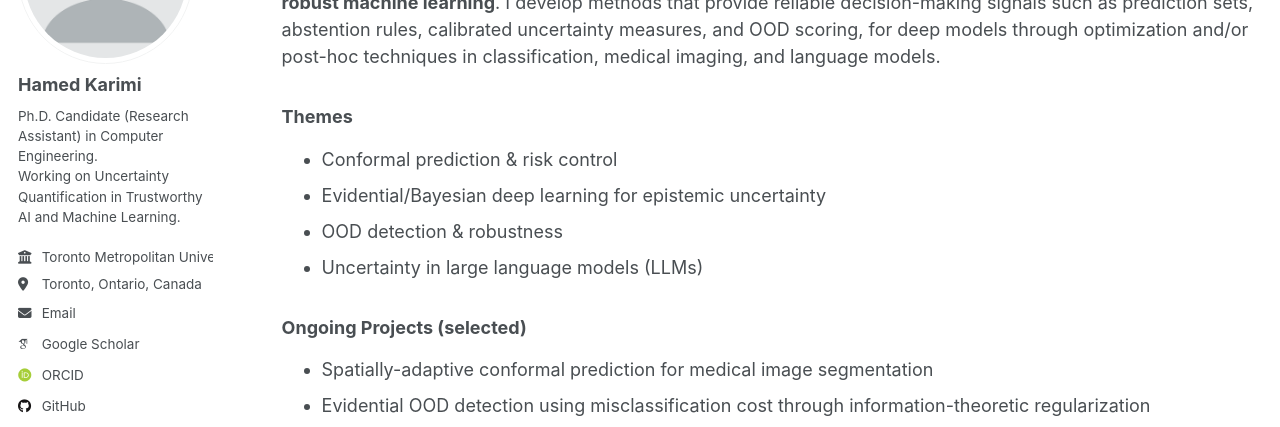
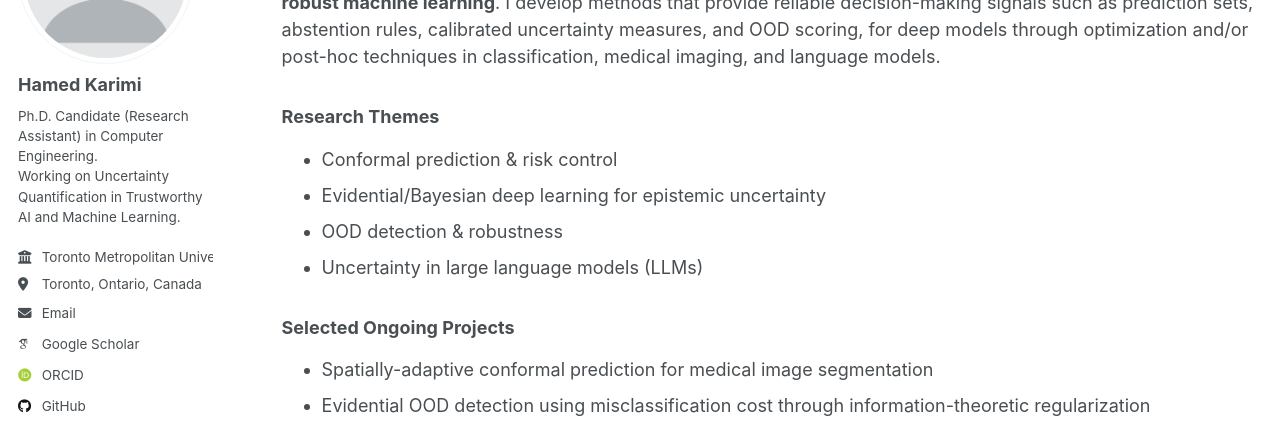
Before and after one commit to hamedmx/hamedmx.github.io, a Jekyll site: the page built from _pages/research.md, in a window 1280 px wide and 900 px high. Shown: the part 210-637 px from the top of the window. Built offline with Jekyll 4.4.1, drawn with Linux system fonts in a browser that asks for light colours; some web fonts are replaced; a script that is not in the unit is left out.

Commit message:
Update research.md

```diff
--- a/_pages/research.md
+++ b/_pages/research.md
@@ -7,13 +7,13 @@ author_profile: true
 
 My research focuses on **trustworthy AI and machine learning** with an emphasis on **uncertainty quantification**, **conformal prediction and risk control (distribution-free reliability guarantees)**, **evidential deep learning**, and **robust machine learning**. I develop methods that provide reliable decision-making signals such as prediction sets, abstention rules, calibrated uncertainty measures, and OOD scoring, for deep models through optimization and/or post-hoc techniques in classification, medical imaging, and language models.
 
-### Themes
+### Research Themes
 - Conformal prediction & risk control
 - Evidential/Bayesian deep learning for epistemic uncertainty
 - OOD detection & robustness
 - Uncertainty in large language models (LLMs)
 
-### Ongoing Projects (selected)
+### Selected Ongoing Projects
 - Spatially-adaptive conformal prediction for medical image segmentation
 - Evidential OOD detection using misclassification cost through information-theoretic regularization
 - Adaptive conformal semantic entropy for LLM uncertainty calibration
```
